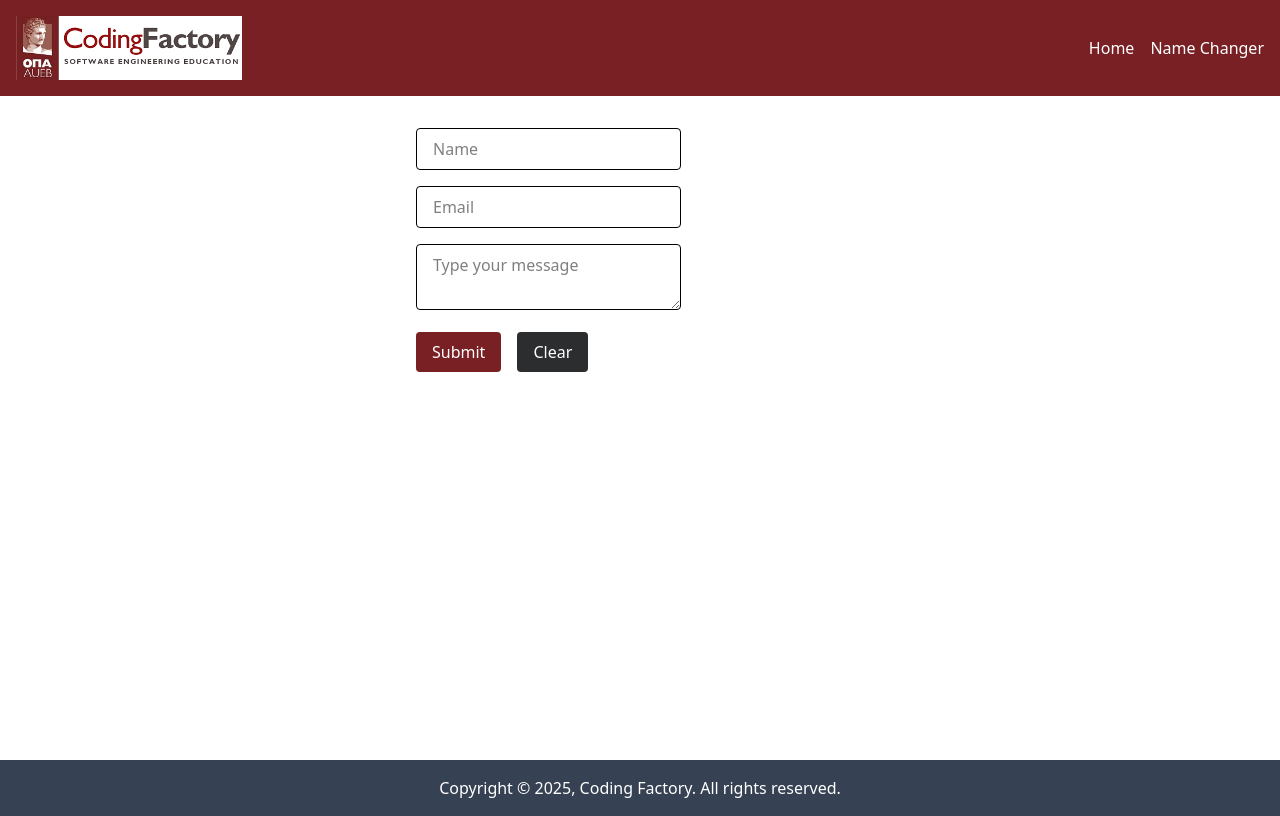
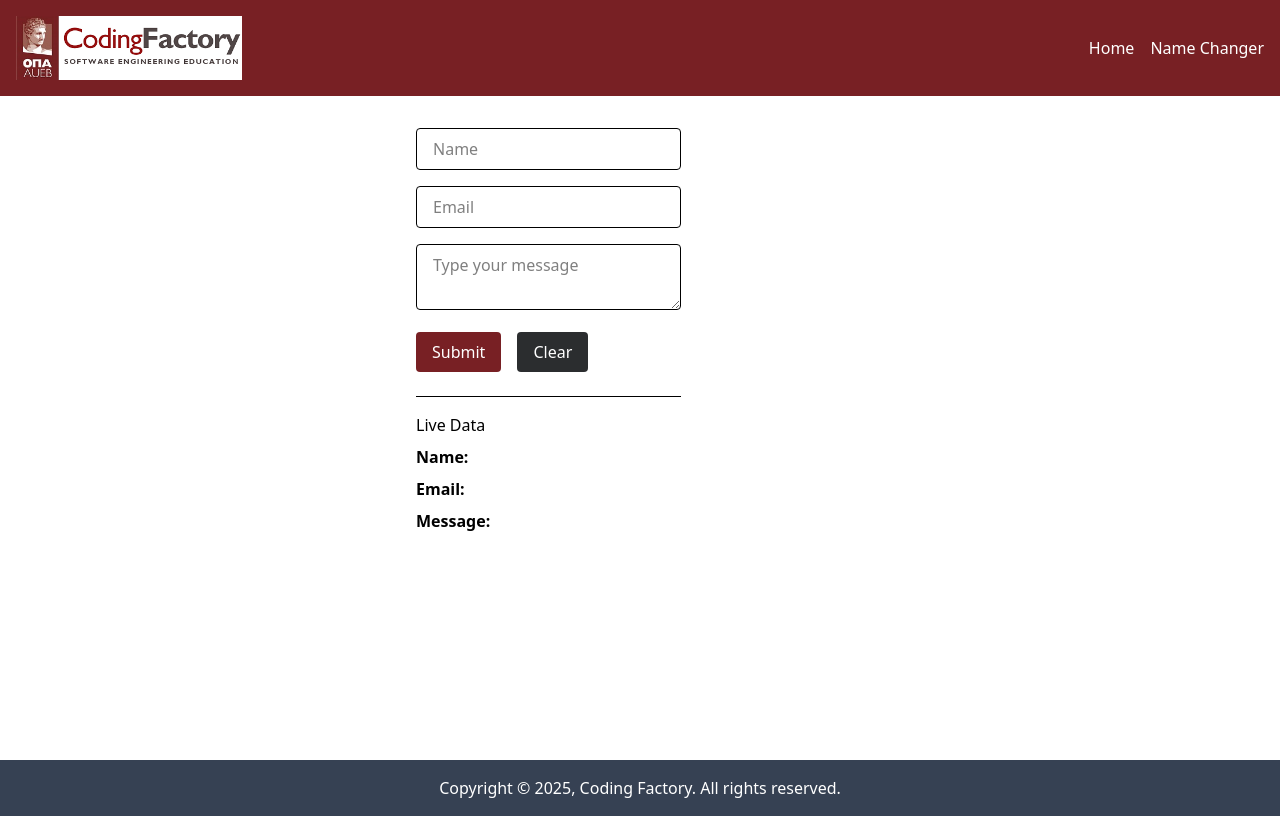
Before and after one commit to Kouvousis/cf6-react-intro, a React (Vite) app: page / in a window 1280 px wide. Built offline with nearby package versions, Linux system fonts and the light colour scheme.

Commit message:
feat: add MultiFieldFormWithReactHook.tsx component integrating react-hook-form library

```diff
--- a/package.json
+++ b/package.json
@@ -10,10 +10,12 @@
     "preview": "vite preview"
   },
   "dependencies": {
+    "@hookform/resolvers": "^5.1.1",
     "@tailwindcss/vite": "^4.1.7",
     "lucide-react": "^0.511.0",
     "react": "^19.1.0",
     "react-dom": "^19.1.0",
+    "react-hook-form": "^7.58.0",
     "react-router": "^7.6.2",
     "tailwindcss": "^4.1.7",
     "zod": "^3.25.61"
--- a/src/App.tsx
+++ b/src/App.tsx
@@ -29,7 +29,8 @@
 import NotFoundPage from "./pages/NotFoundPage.tsx";
 // import FocusInput from "./components/FocusInput.tsx";
 import UncontrolledInput from "./components/UncontrolledInput.tsx";
-import MultiFieldFormWithZodValidation from "./components/MultiFieldFormWithZodValidation.tsx";
+// import MultiFieldFormWithZodValidation from "./components/MultiFieldFormWithZodValidation.tsx";
+import MultiFieldFormWithReactHook from "./components/MultiFieldFormWithReactHook.tsx";
 // import MultiFieldForm from "./components/MultiFieldForm.tsx";
 // import MultiFieldFormWithValidation from "./components/MultiFieldFormWithValidation.tsx";
 
@@ -73,7 +74,8 @@
                         {/*<Route index element={<HomePage/>}/>*/}
                         {/*<Route index element={<MultiFieldForm/>}/>*/}
                         {/*<Route index element={<MultiFieldFormWithValidation/>}/>*/}
-                        <Route index element={<MultiFieldFormWithZodValidation/>}/>
+                        {/*<Route index element={<MultiFieldFormWithZodValidation/>}/>*/}
+                        <Route index element={<MultiFieldFormWithReactHook/>}/>
                         {/*<Route index element={<FocusInput/>}/>*/}
                         <Route index element={<UncontrolledInput/>}/>
                     </Route>
--- /dev/null
+++ b/src/components/MultiFieldFormWithReactHook.tsx
@@ -0,0 +1,121 @@
+import {z} from "zod";
+import {useForm} from "react-hook-form";
+import {zodResolver} from "@hookform/resolvers/zod";
+
+const formSchema = z.object(
+    {
+        name: z
+            .string()
+            .trim()
+            .nonempty('Name is required.'),
+        email: z
+            .string()
+            .trim()
+            .nonempty('Email is required.')
+            .email('Email is not valid.'),
+        message: z
+            .string()
+            .trim()
+            .nonempty('Message is required.')
+            .min(5, "Must be at least 5 characters long")
+            .max(200, "Must be less than 200 characters long")
+        ,
+    }
+)
+
+type FormValues = z.infer<typeof formSchema>
+
+const initialValues = {
+    name: "",
+    email: "",
+    message: "",
+}
+
+const MultiFieldFormWithReactHook = () => {
+
+    const {
+        register,
+        handleSubmit,
+        formState: {errors},
+        reset,
+        watch
+    } = useForm<FormValues>({
+        resolver: zodResolver(formSchema),
+        defaultValues: initialValues,
+    })
+
+    const onSubmit = (data: FormValues) => {
+        console.log(data)
+        reset()
+    }
+
+    const onClear = () => {
+        reset()
+    }
+
+    const watchedValues = watch()
+
+    return (
+        <>
+            <div className="flex mx-auto max-w-md mt-8 ">
+                <form onSubmit={handleSubmit(onSubmit)} className="space-y-4">
+                    <div>
+                        <input
+                            {...register("name")}
+                            placeholder="Name"
+                            className="w-full px-4 py-2 rounded border "
+                        />
+                        {errors.name && (
+                            <p className="text-cf-dark-red">{errors.name.message}</p>
+                        )}
+                    </div>
+                    <div>
+                        <input
+                            {...register("email")}
+                            placeholder="Email"
+                            className="w-full px-4 py-2 rounded border "
+                        />
+                        {errors.email && (
+                            <p className="text-cf-dark-red">{errors.email.message}</p>
+                        )}
+                    </div>
+                    <div>
+                        <textarea
+                            {...register("message")}
+                            placeholder="Type your message"
+                            className="w-full px-4 py-2 rounded border "
+                        />
+                        {errors.message && (
+                            <p className="text-cf-dark-red">{errors.message.message}</p>
+                        )}
+                    </div>
+                    <div className="flex gap-4 ">
+                        <button
+                            type="submit"
+                            className="bg-cf-dark-red text-white px-4 py-2 rounded"
+                        >
+                            Submit
+                        </button>
+                        <button
+                            onClick={onClear}
+                            type="button"
+                            className="bg-cf-gray text-white px-4 py-2 rounded"
+                        >
+                            Clear
+                        </button>
+                    </div>
+                    {/*{submittedData && (*/}
+                    <div className="mt-6 border-t pt-4 space-y-2">
+                        <h2 className="">Live Data</h2>
+                        <p><strong>Name:</strong> {watchedValues.name}</p>
+                        <p><strong>Email:</strong> {watchedValues.email}</p>
+                        <p><strong>Message:</strong> {watchedValues.message}</p>
+                    </div>
+                    {/*)}*/}
+                </form>
+            </div>
+        </>
+    )
+}
+
+export default MultiFieldFormWithReactHook
```
Also changed, not shown: 1 other file (tests, documents, lock files or other folders).
